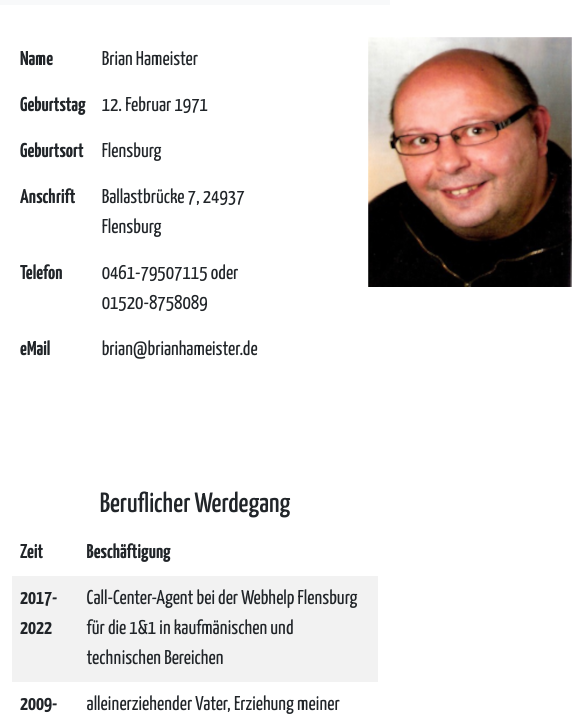
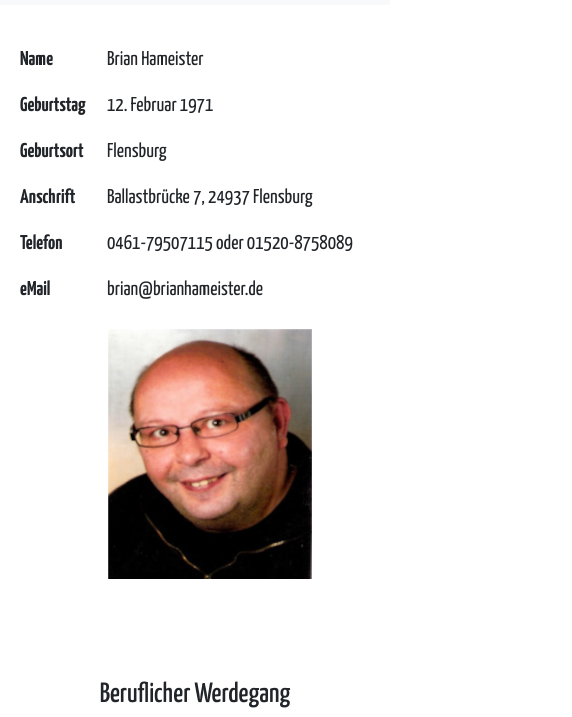
Before and after one commit to Bulaien/BriansCV, a plain HTML site: page index.html in a window 390 px wide. Shown: the part 63-780 px from the top of the page, 572 px wide, since content can reach past the window. Drawn offline with Linux system fonts and the light colour scheme.

Commit message:
Add files via upload

```diff
--- a/index.html
+++ b/index.html
@@ -46,7 +46,7 @@
     <!-- Start Table person -->
     <div class="container main" id="start">
       <div class="row">
-        <div class="col-8">
+        <div class="col-12 col-md-6 col-lg-8">
           <table class="table table-md table-borderless">
 
             <tbody>
@@ -84,7 +84,7 @@
           </table>
 
         </div>
-        <div class="col-4">
+        <div class="col-12 col-md-6 col-lg-4">
           <div class="bild"></div>
 
         </div>
```
